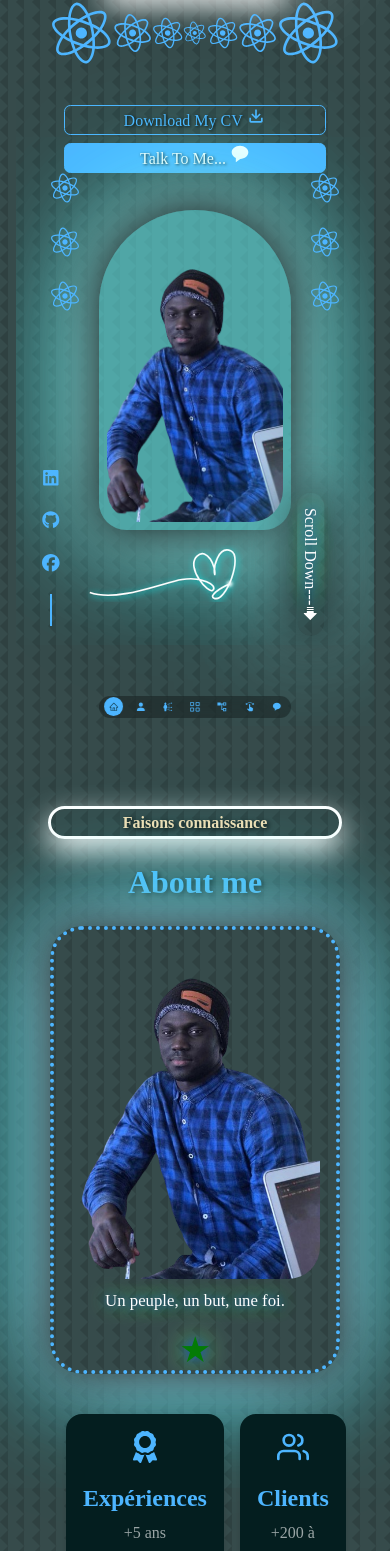
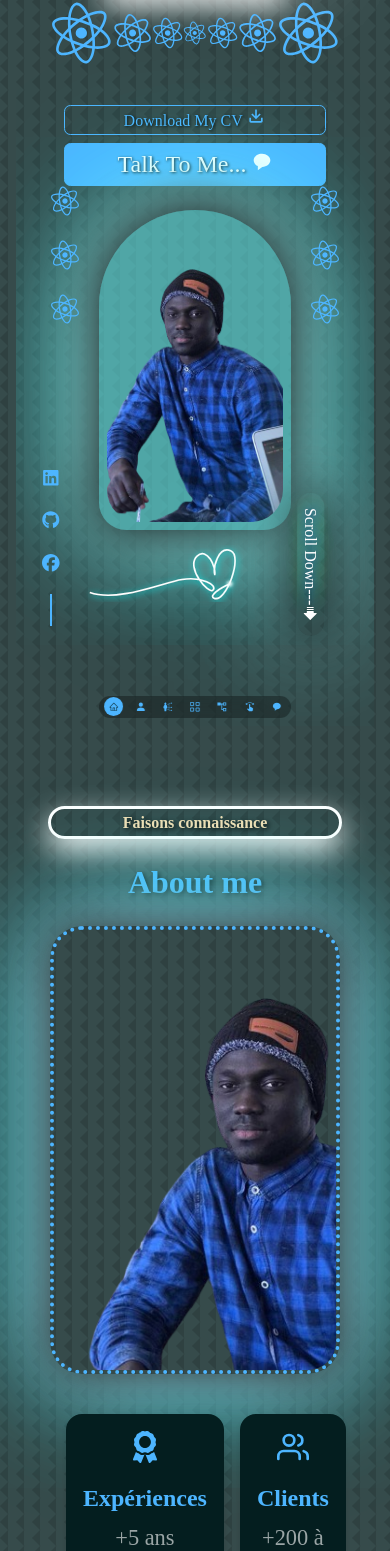
Before and after one commit to Mouhamed1003/keenprogrammer.com, a React (Create React App) app: page / in a window 390 px wide. Shown: the part 118-1669 px from the top of the page. Built offline with nearby package versions, Linux system fonts and the light colour scheme.

Commit message:
Update a_propos.css

```diff
--- a/src/components/a_propos/a_propos.css
+++ b/src/components/a_propos/a_propos.css
@@ -159,12 +159,16 @@ section {
         padding-top: 1rem;
     }
     .apropos_moi {
-        width: 85%;
-        margin: 0 0 2rem 0;
-        margin-left: 3.5rem;
+        margin: 0 0 0rem 4.9rem;
+        width: 80%;
+        padding-bottom: 37em;
+    }
+    .apropos_moi-image {
+        width: 24em;
     }
     .apropos_content p {
         margin: 1rem 0 1.5rem;
+        font-size: 1rem;
     }
     .apropos h5 {
         font-size: xx-large;
@@ -175,6 +179,12 @@ section {
     .apropos_content {
         margin-top: 2rem;
         width: 100%;
+    }
+    .apropos_card small {
+        font-size: 1.4rem;
+    }
+    .btn.btn-primary {
+        font-size: x-large;
     }
 }
 
```
